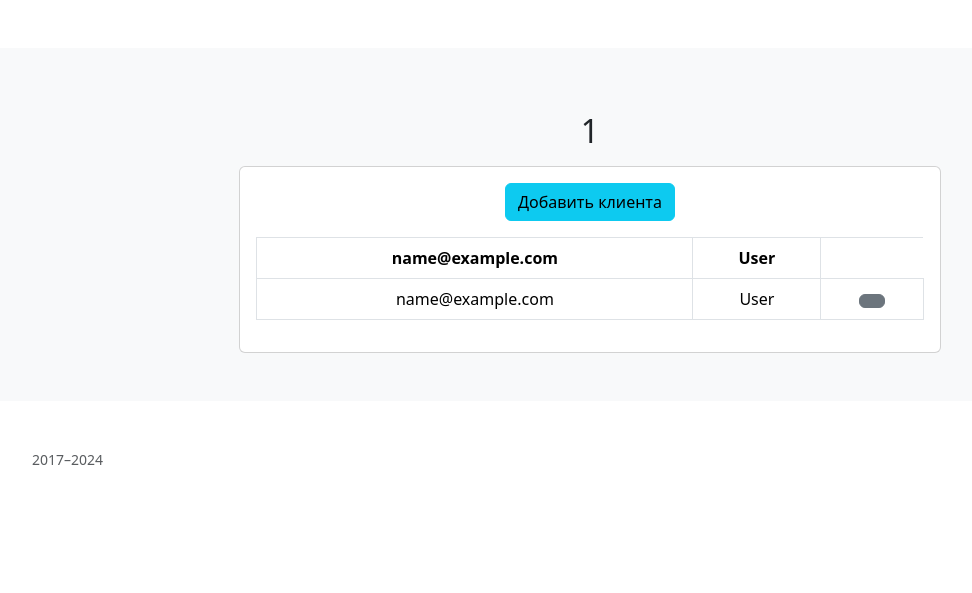
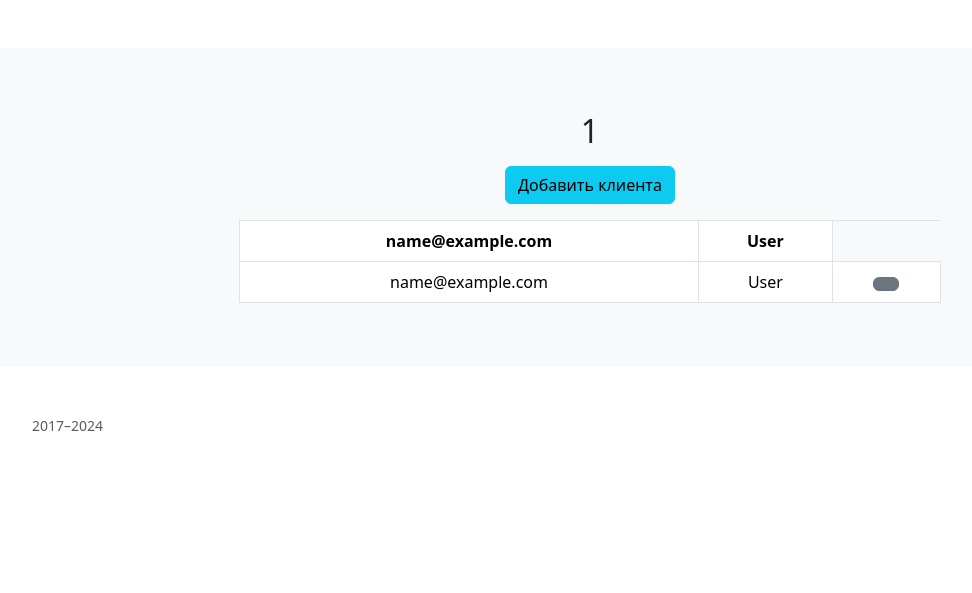
Before and after one commit to ssher250110/django_mailing, a Django app: template mailing/templates/mailing/client_list.html in a window 1280 px wide. Shown: the part 57-650 px from the top of the page, without its empty margins (50-1022 px from the left). Run offline with Django 4.2, Linux system fonts and the light colour scheme; the template is opened without the code that fills it: most values are stand-ins (such as "Sample title", 1, 10 or a date in 2020); some libraries are stand-ins or nearby versions.

Commit message:
editing view _list.html

```diff
--- a/mailing/templates/mailing/client_detail.html
+++ b/mailing/templates/mailing/client_detail.html
@@ -7,8 +7,6 @@
 {% block content %}
 <div class="container text-center col-8">
     <div class="col align-self-center">
-            <div class="card">
-                <div class="card-body">
         <table class="table table-bordered ">
             <tr>
                 <th>{{ email }}</th>
@@ -36,6 +34,4 @@
         role="button">{{ delete }}</a>
     </div>
 </div>
-        </div>
-    </div>
 {% endblock %}
--- a/mailing/templates/mailing/client_list.html
+++ b/mailing/templates/mailing/client_list.html
@@ -11,8 +11,6 @@
 {% block content %}
 <div class="container text-center col-8">
     <div class="col align-self-center">
-            <div class="card">
-                <div class="card-body">
         {% if not user.is_staff %}
         <a class="btn btn-info mb-3"
            href="{% url 'mailing:client-create' %}" role="button">Добавить клиента
@@ -35,6 +33,4 @@
         </table>
     </div>
 </div>
-        </div>
-    </div>
 {% endblock %}
--- a/mailing/templates/mailing/message_detail.html
+++ b/mailing/templates/mailing/message_detail.html
@@ -5,7 +5,7 @@
 {% endblock %}
 
 {% block content %}
-    <div class="container text-center col-6">
+    <div class="container text-center col-8">
         <div class="col align-self-center">
             <div class="card">
                 <div class="card-body">
--- a/mailing/templates/mailing/message_list.html
+++ b/mailing/templates/mailing/message_list.html
@@ -11,8 +11,6 @@
 {% block content %}
 <div class="container text-center col-6">
     <div class="col align-self-center">
-            <div class="card">
-                <div class="card-body">
         {% if not user.is_staff %}
         <a class="btn btn-info mb-3"
            href="{% url 'mailing:message-create' %}" role="button">Добавить письмо
@@ -33,6 +31,4 @@
         </table>
     </div>
 </div>
-        </div>
-    </div>
 {% endblock %}
```
Lines whose indentation alone changed are shown as unchanged.
